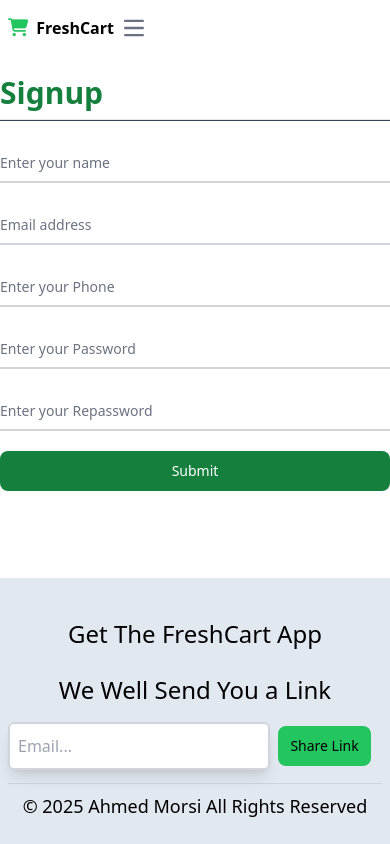
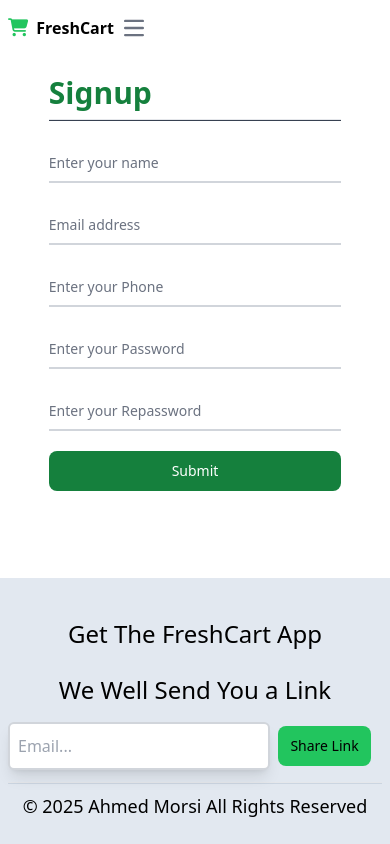
Before and after one commit to Ahmed-Morsi888/E-commerce-Shoping, a React (Vite) app: page /register in a window 390 px wide. Built offline with nearby package versions, Linux system fonts and the light colour scheme.

Commit message:
first commit

```diff
--- a/src/components/Login/Login.jsx
+++ b/src/components/Login/Login.jsx
@@ -30,7 +30,7 @@
         onSubmit: login
     })
     return <>
-        <form onSubmit={formik.handleSubmit} className="max-w-md mx-auto mt-10">
+        <form onSubmit={formik.handleSubmit} className="w-3/4   max-w-md mx-auto mt-10">
             {apiError ? <div className="p-4 mb-4 text-sm text-red-800 rounded-lg bg-red-50 dark:bg-red-500 dark:text-white" role="alert">
                 {apiError}
             </div> : null}
--- a/src/components/ProductDetails/ProductDetails.jsx
+++ b/src/components/ProductDetails/ProductDetails.jsx
@@ -61,7 +61,7 @@
     return <>
         {loading ? <div className=" w-full h-full  flex justify-center items-center"><i className="mt-20 fa-solid fa-spinner fa-spin text-green-500 text-6xl"> </i > </div >
             : <>
-                <div className='flex flex-col lg:flex-row lg:flex-wrap justify-center lg:p-10 items-center mx-auto'  >
+                <div className='flex flex-col md:flex-row md:flex-wrap justify-center md:p-10 items-center mx-auto'  >
 
                     <div className='w-3/4 lg:w-1/4 shadow-lg '>
                         <Slider {...settings}>
--- a/src/components/Register/Register.jsx
+++ b/src/components/Register/Register.jsx
@@ -49,7 +49,7 @@
 
     return <>
 
-        <form onSubmit={formik.handleSubmit} className="max-w-md mx-auto mt-10">
+        <form onSubmit={formik.handleSubmit} className="w-3/4 max-w-md mx-auto mt-10">
             <h1 className="font-bold text-3xl  text-green-700">Signup</h1>
             <hr className='mt-2 bg-gray-700 h-0.5' />
             <div className="relative z-0 w-full mb-5  mt-5 group">
```
